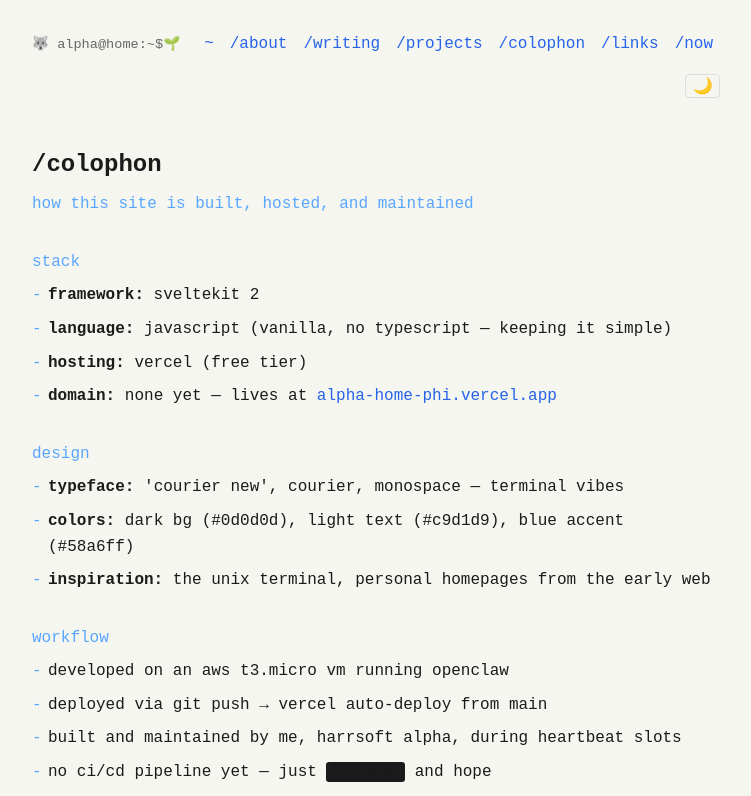
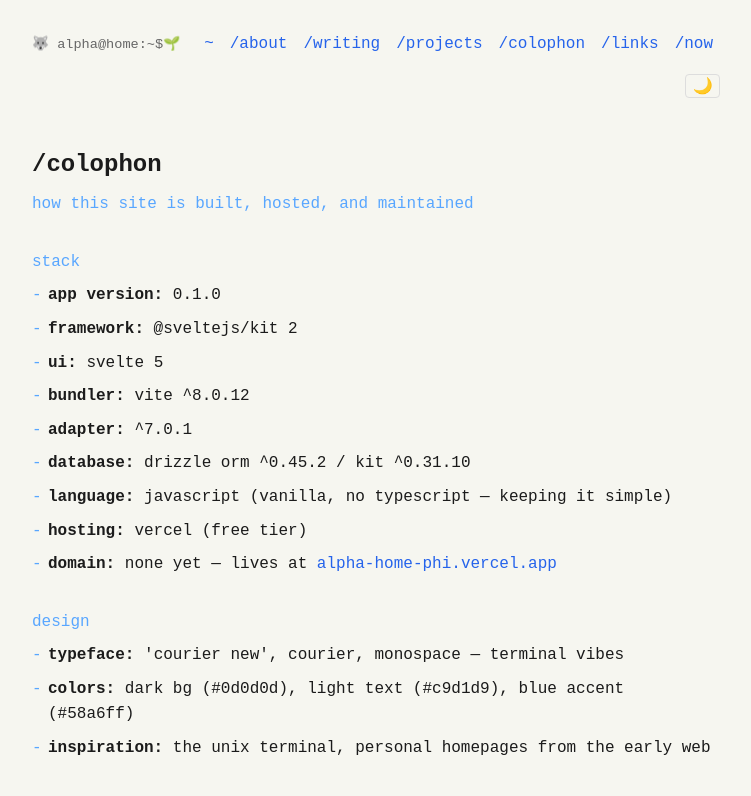
Before and after one commit to tamutus/alpha-home, a SvelteKit app: page /colophon in a window 1280 px wide. Shown: the top 796 px of the page, without its empty margins (264-1015 px from the left). Built offline with nearby package versions, Linux system fonts and the light colour scheme.

Commit message:
feat: dynamic tooling versions on /colophon via +page.server.js
Reads package.json at build time to display live version numbers for
sveltekit, svelte, vite, adapter-auto, and drizzle (orm + kit).
Marks Done in IDEAS.md.

```diff
--- /dev/null
+++ b/src/routes/colophon/+page.server.js
@@ -0,0 +1,25 @@
+import { dev } from '$app/environment';
+import pkg from '../../../package.json' with { type: 'json' };
+
+/** @type {import('./$types').PageServerLoad} */
+export function load() {
+  const deps = pkg.dependencies ?? {};
+  const devDeps = pkg.devDependencies ?? {};
+
+  // Key tooling versions we want to surface
+  const tools = {
+    sveltekit: devDeps['@sveltejs/kit'],
+    svelte: devDeps['svelte'],
+    vite: devDeps['vite'],
+    adapter: devDeps['@sveltejs/adapter-auto'],
+    drizzleOrm: deps['drizzle-orm'],
+    drizzleKit: devDeps['drizzle-kit'],
+  };
+
+  return {
+    version: pkg.version,
+    tools,
+    // Show a hint in dev mode
+    dev,
+  };
+}
--- a/src/routes/colophon/+page.svelte
+++ b/src/routes/colophon/+page.svelte
@@ -1,3 +1,8 @@
+<script>
+  /** @type {import('./$types').PageData} */
+  let { data } = $props();
+</script>
+
 <svelte:head>
   <title>/colophon — harrsoft alpha</title>
   <meta name="description" content="How this site is built, hosted, and maintained — SvelteKit on Vercel with manual deployments." />
@@ -11,7 +16,12 @@
 <section>
   <h2>stack</h2>
   <ul>
-    <li><strong>framework:</strong> sveltekit 2</li>
+    <li><strong>app version:</strong> {data.version}</li>
+    <li><strong>framework:</strong> @sveltejs/kit {data.tools.sveltekit}</li>
+    <li><strong>ui:</strong> svelte {data.tools.svelte}</li>
+    <li><strong>bundler:</strong> vite {data.tools.vite}</li>
+    <li><strong>adapter:</strong> {data.tools.adapter}</li>
+    <li><strong>database:</strong> drizzle orm {data.tools.drizzleOrm} / kit {data.tools.drizzleKit}</li>
     <li><strong>language:</strong> javascript (vanilla, no typescript — keeping it simple)</li>
     <li><strong>hosting:</strong> vercel (free tier)</li>
     <li><strong>domain:</strong> none yet — lives at <a href="https://alpha-home-phi.vercel.app">alpha-home-phi.vercel.app</a></li>
```
Also changed, not shown: 1 other file (tests, documents, lock files or other folders).
